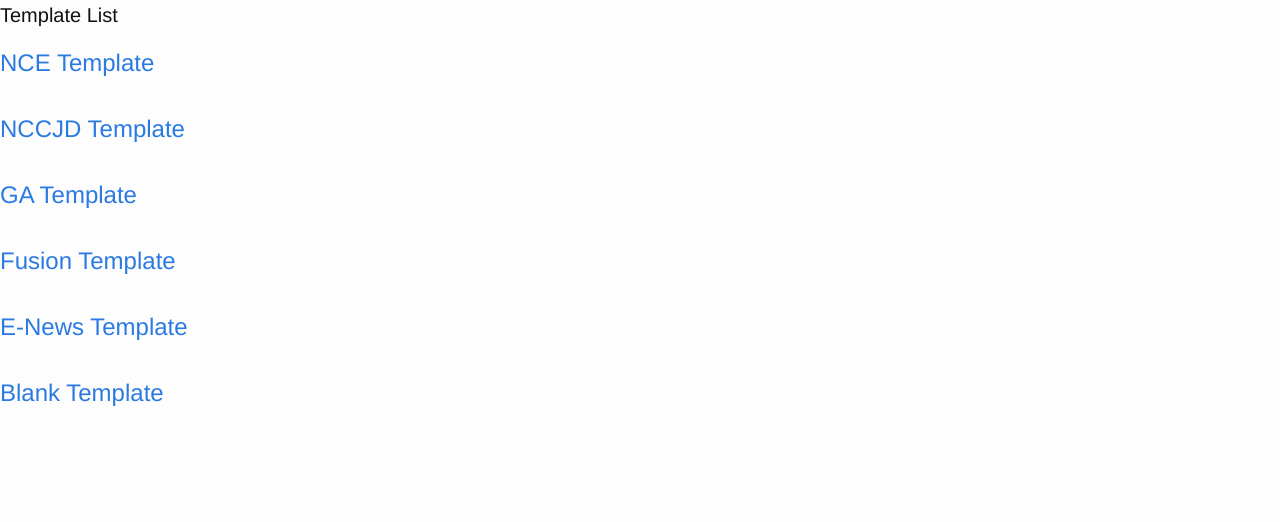
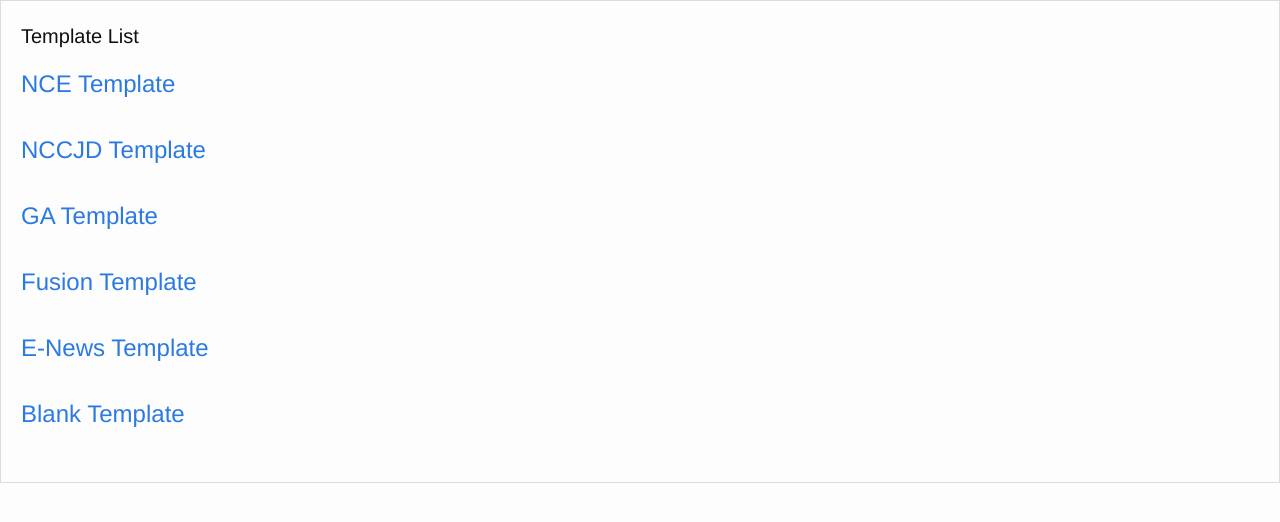
Before and after one commit to thearcoftheus/arc_email_templates, a Jekyll site: the page built from index.html, in a window 1280 px wide. Shown: the top 522 px of the page. Built offline with Jekyll 4.4.1, drawn with Linux system fonts in a browser that asks for light colours.

Commit message:
Added some styling

```diff
--- a/_sass/_base.scss
+++ b/_sass/_base.scss
@@ -23,7 +23,11 @@ body {
     -webkit-text-size-adjust: 100%;
 }
 
-
+.home {
+	margin: 0 auto;
+	padding: 20px;
+	border: 1px solid #dcdcdc;
+}
 
 /**
  * Set `margin-bottom` to maintain vertical rhythm
```
Also changed, not shown: css/main.scss (line endings or trailing spaces).
